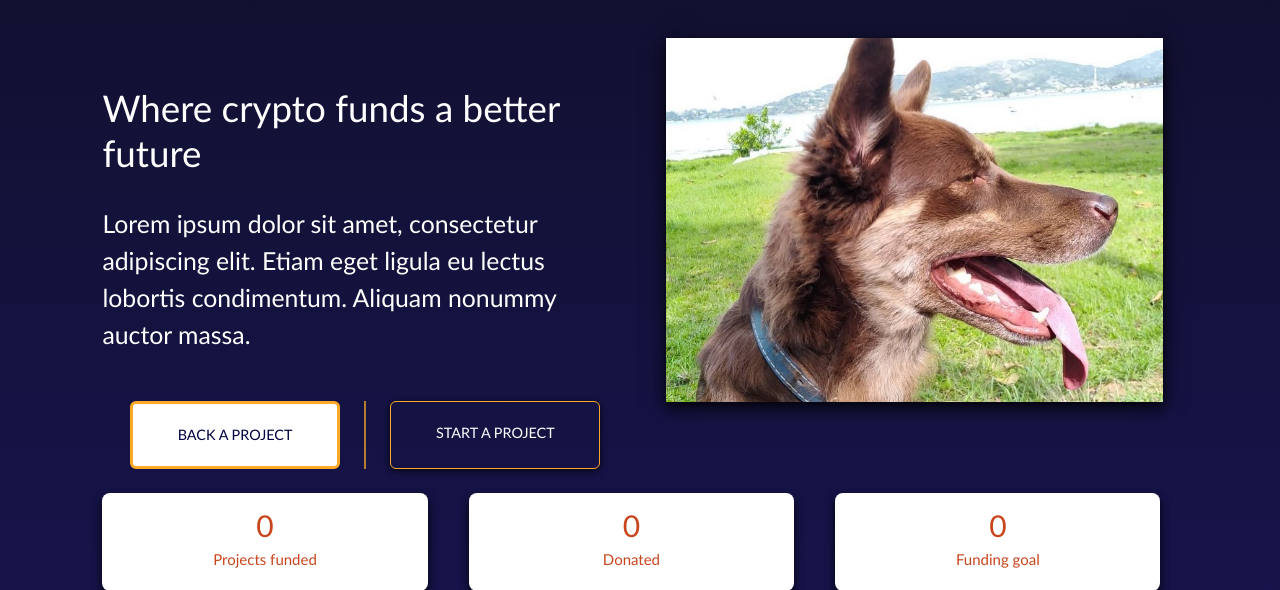
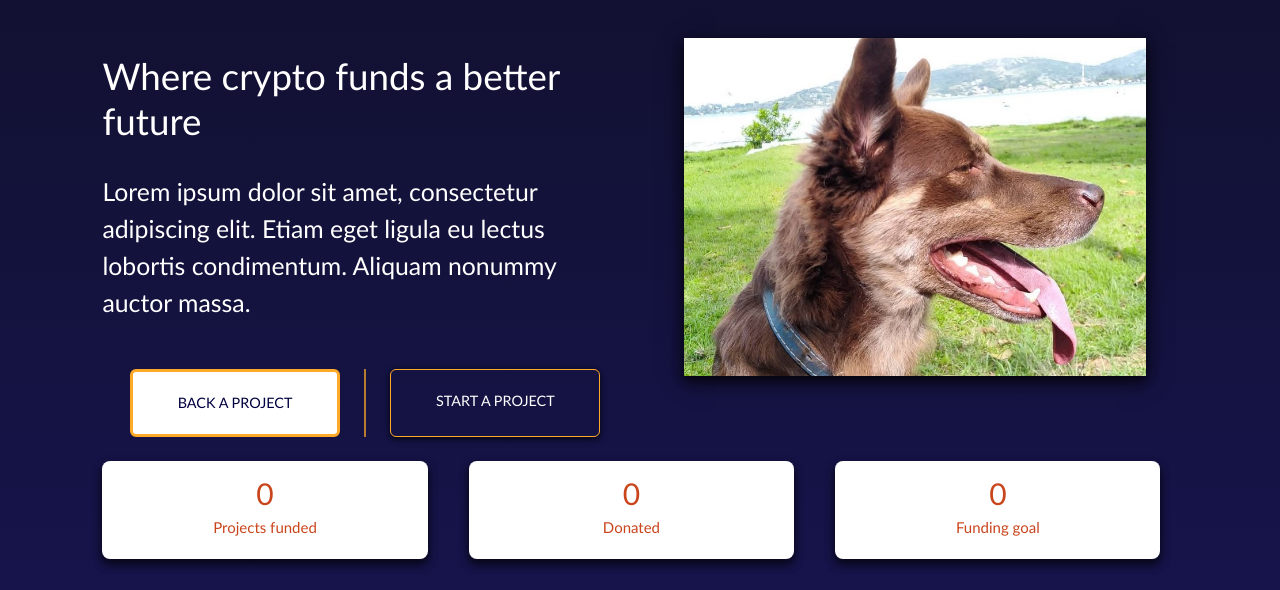
Before and after one commit to giuliannarlau/crowdfunding, a Flask app: page / in a window 1280 px wide. Shown: the part 68-658 px from the top of the page. Run offline with Flask 3, Linux system fonts and the light colour scheme; data that the repository does not hold is empty; some libraries are stand-ins or nearby versions.

Commit message:
commit margin update

```diff
--- a/templates/index.html
+++ b/templates/index.html
@@ -11,7 +11,7 @@
       <div class="row">
 
         <div class="col-lg-6 col-md">
-          <h1 class="mt-5">
+          <h1 class="mt-3">
             Where crypto funds a better future
           </h1>
           <p class="text-start text-medium mb-5 mt-4">
```
